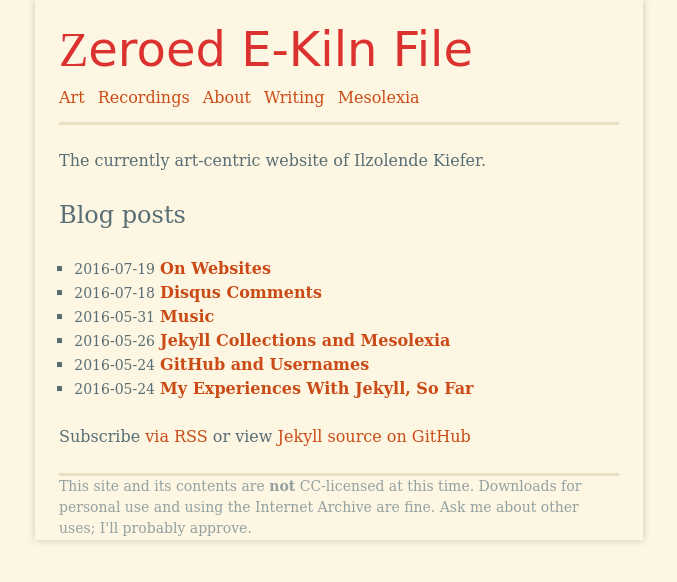
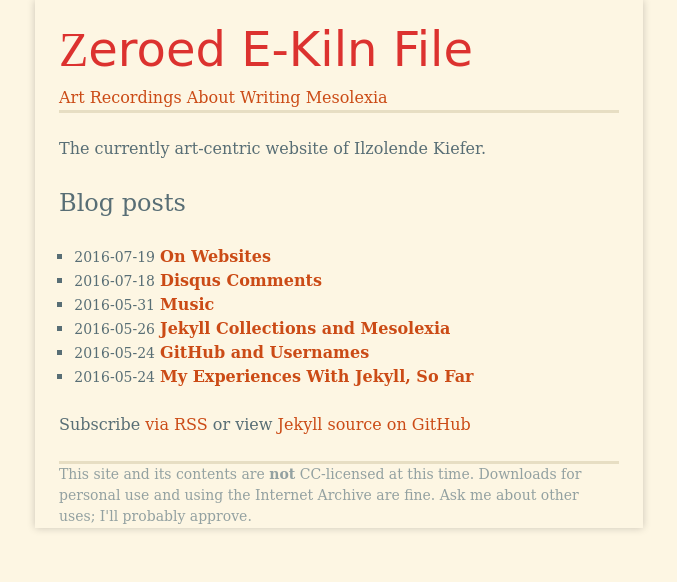
Before and after one commit to ilzolende/ilzolende.github.io, a Jekyll site: the page built from index.html, in a window 1280 px wide. Shown: the top 582 px of the page, without its empty margins (301-978 px from the left). Built offline with Jekyll 4.4.1, drawn with Linux system fonts in a browser that asks for light colours; some web fonts are replaced.

Commit message:
removed list

```diff
--- a/_includes/header.html
+++ b/_includes/header.html
@@ -1,18 +1,14 @@
 <header class="site-header">
   <h1><a class="site-title" href="{{ site.baseurl }}/">{{ site.title }}</a></h1>
   <nav>
-    <ul>
     {% assign sorted_pages = site.pages | sort: "ordering_priority" %}
     {% for my_page in sorted_pages %}
       {% unless ordering_priority == -1 %}
-          {% if my_page.short_title %}
-          <li><a class="page-link" href="{{ my_page.url | prepend: site.baseurl }}">{{ my_page.short_title }}</a></li>
+        {% if my_page.short_title %}<a class="page-link" href="{{ my_page.url | prepend: site.baseurl }}">{{ my_page.short_title }}</a>
         {% elsif my_page.title %}
-          <li><a class="page-link" href="{{ my_page.url | prepend: site.baseurl }}">{{ my_page.title }}</a></li>
+        <a class="page-link" href="{{ my_page.url | prepend: site.baseurl }}">{{ my_page.title }}</a>
         {% endif %}
       {% endunless %}
     {% endfor %}
-    </ul>
   </nav>
 </header>
-<hr style="display: none;"/>
```
Lines whose indentation alone changed are shown as unchanged.
